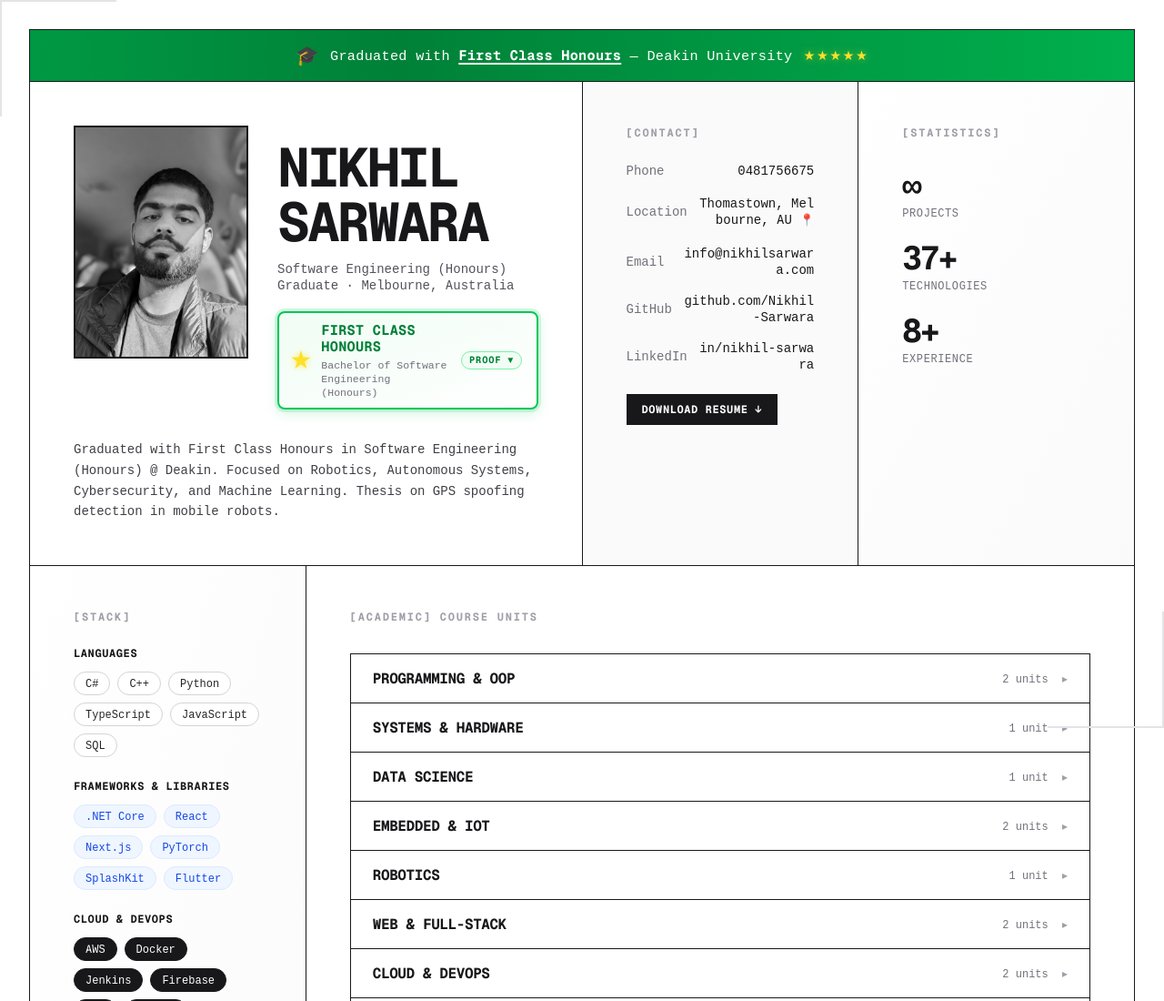
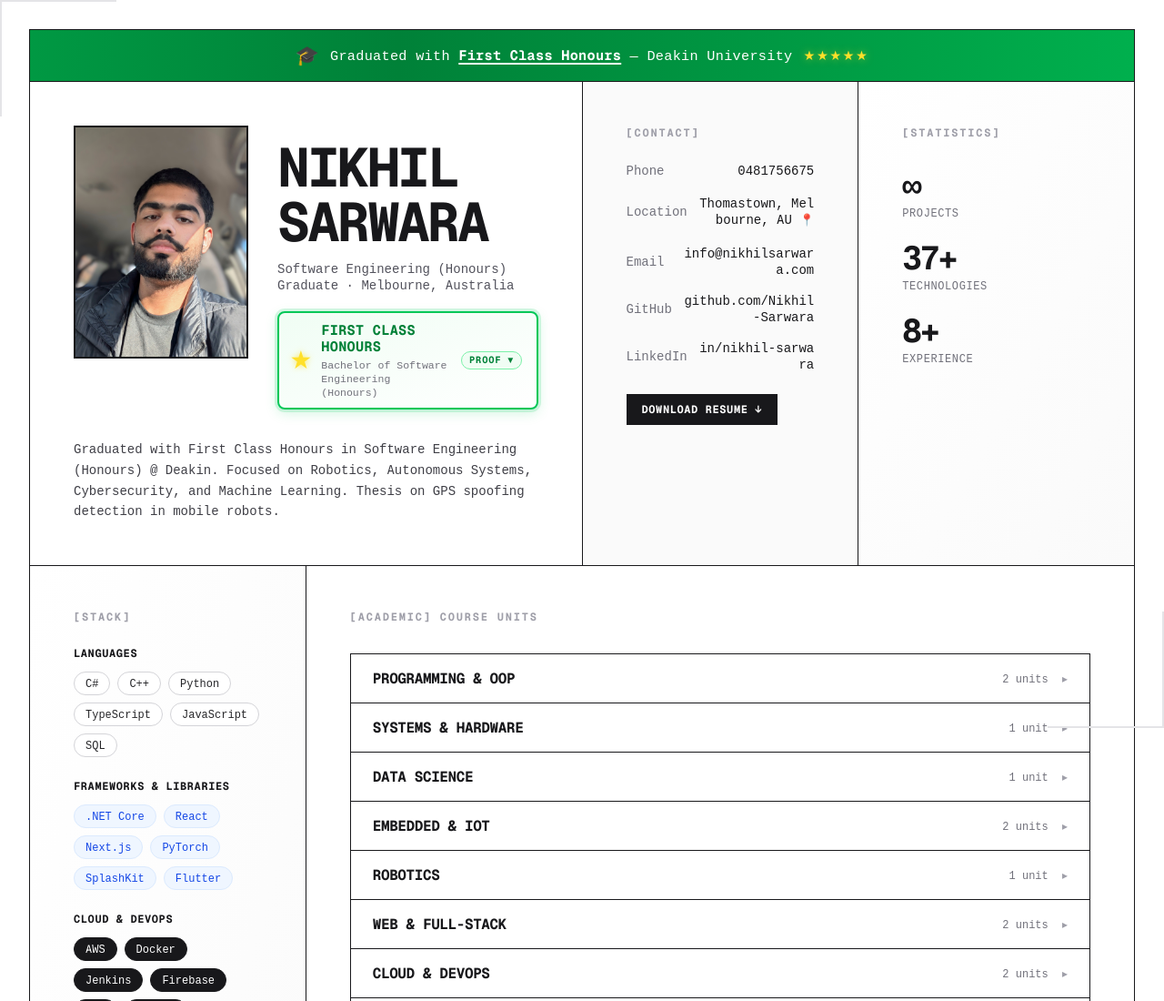
Before and after one commit to Nikhil-Sarwara/my-portfolio, an Astro site: page / in a window 1280 px wide. Shown: the top 1100 px of the page at 91% size. Built offline with nearby package versions, Linux system fonts and the light colour scheme; Astro itself is replaced by a stand-in of ours.

Commit message:
fix: profile photo in full color (remove grayscale filter)

```diff
--- a/src/styles/global.css
+++ b/src/styles/global.css
@@ -245,7 +245,7 @@ a {
   width: 100%;
   height: 100%;
   object-fit: cover;
-  filter: grayscale(100%);
+  display: block;
 }
 
 h1.name {
```
